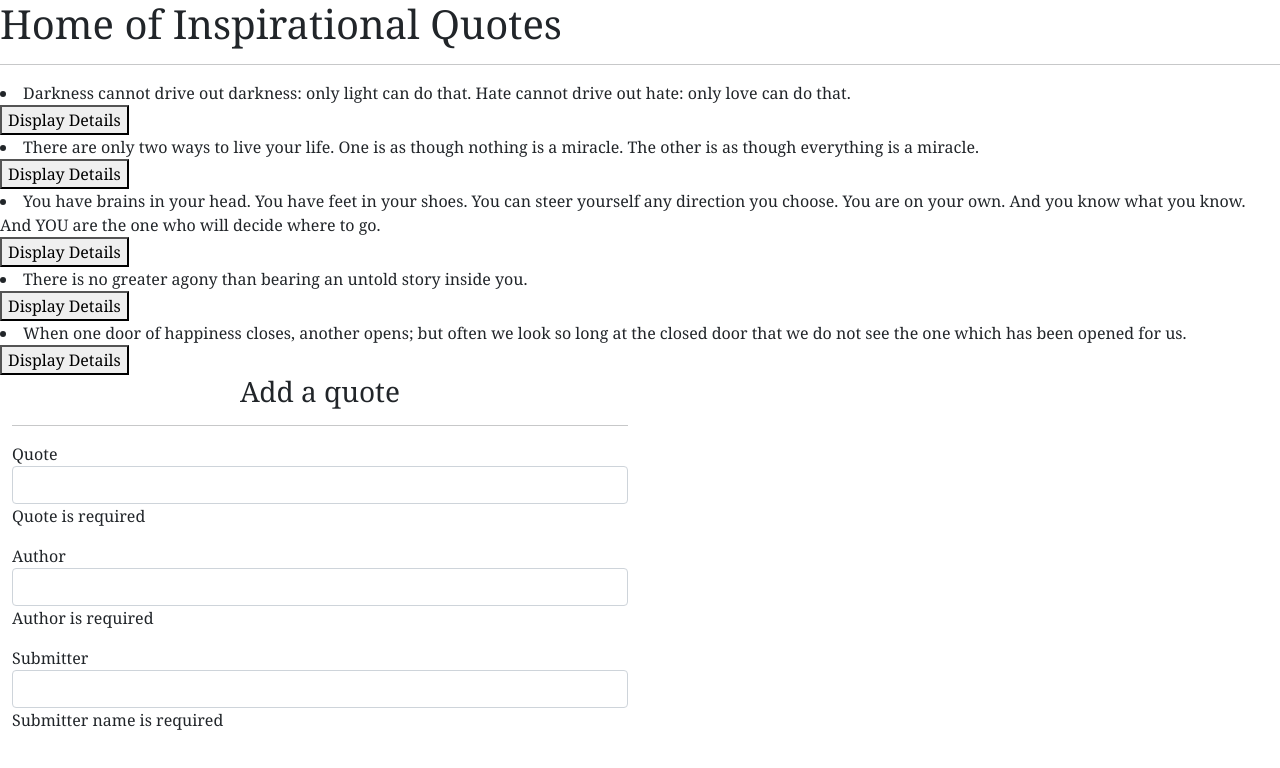
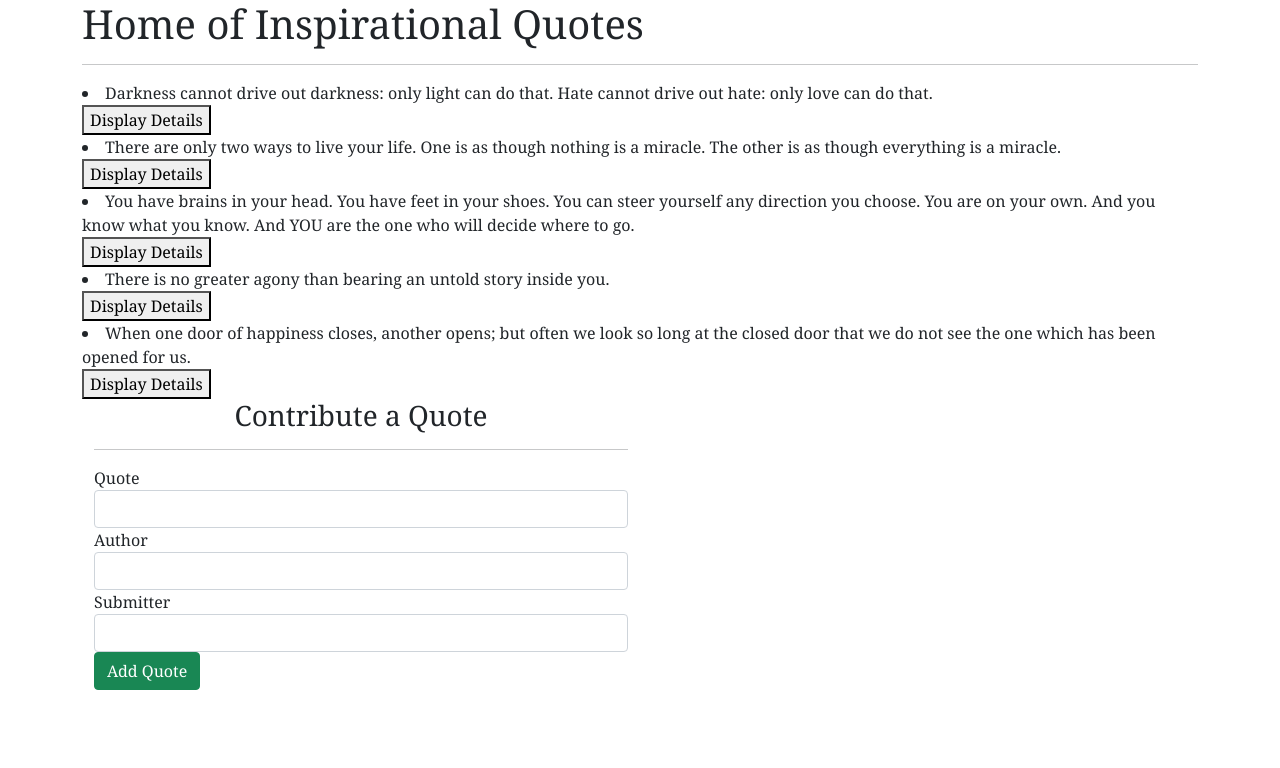
Before and after one commit to DennisNjeru9/Your_Quotes_App, an Angular app in the folder UrQuotes/: page / in a window 1280 px wide. Shown: the top 768 px of the page. Built offline with nearby package versions, Linux system fonts and the light colour scheme.

Commit message:
add styling to quote component and quote-form component

```diff
--- a/UrQuotes/src/app/quote-form/quote-form.component.html
+++ b/UrQuotes/src/app/quote-form/quote-form.component.html
@@ -1,29 +1,33 @@
 <div class="container-fluid">
-  <h3 class="text-center">Add a quote</h3>
+  <h3 class="text-center">Contribute a Quote</h3>
   <hr>
 
   <form (ngSubmit)='submitQuote()' #quoteForm='ngForm'>
     <div class="form-group">
       <label for="quote">Quote</label>
       <input type="text" class="form-control" id="quote" rows="7" [(ngModel)]="newQuote.quote" name="quote" #quotes="ngModel" required>
-      <div [hidden]="quotes.valid || quotes.pristine" class="alert alert-danger"></div>
-      <p>Quote is required</p>
+      <div [hidden]="quotes.valid || quotes.pristine" class="alert alert-danger">
+        <p>Quote is required</p>
+      </div>
     </div>
 
     <div class="form-group">
       <label for="Author">Author</label>
       <input type="text" class="form-control" id="author" [(ngModel)]="newQuote.author" name="author" #author="ngModel" required>
-      <div [hidden]="author.valid || author.pristine" class="alert alert-danger"></div>
-      <p>Author is required</p>
+      <div [hidden]="author.valid || author.pristine" class="alert alert-danger">
+        <p>Author is required</p>
+      </div>
     </div>
 
     <div class="form-group">
       <label for="submitter">Submitter</label>
       <input type="text" class="form-control" id="submitter" [(ngModel)]="newQuote.submitter" name="submitter" #submitter="ngModel" required>
-      <div [hidden]="submitter.valid || submitter.pristine" class="alert alert-danger"></div>
-      <p>Submitter name is required</p>
+      <div [hidden]="submitter.valid || submitter.pristine" class="alert alert-danger">
+        <p>Submitter name is required</p>
+      </div>
     </div>
 
+    <button type="submit" class="btn btn-success">Add Quote</button>
   </form>
 
 </div>
--- a/UrQuotes/src/app/quote/quote.component.html
+++ b/UrQuotes/src/app/quote/quote.component.html
@@ -1,4 +1,4 @@
-<div>
+<div class="container">
   <h1>Home of Inspirational Quotes</h1>
   <hr>
 
```
